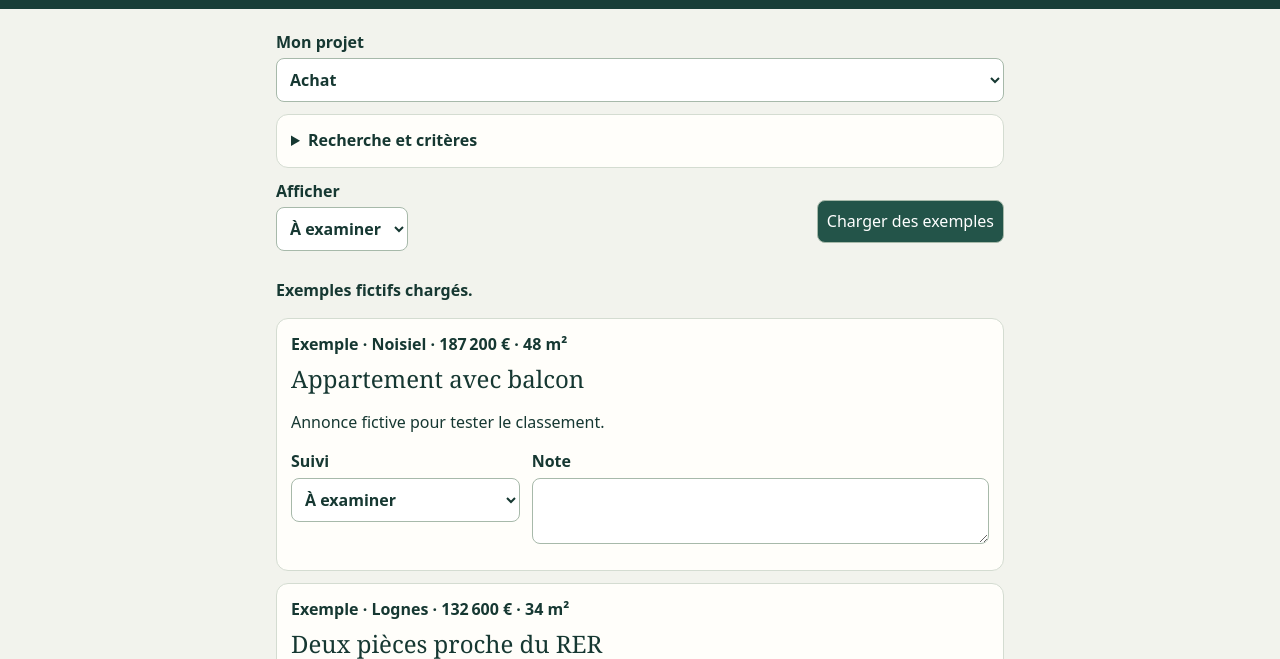
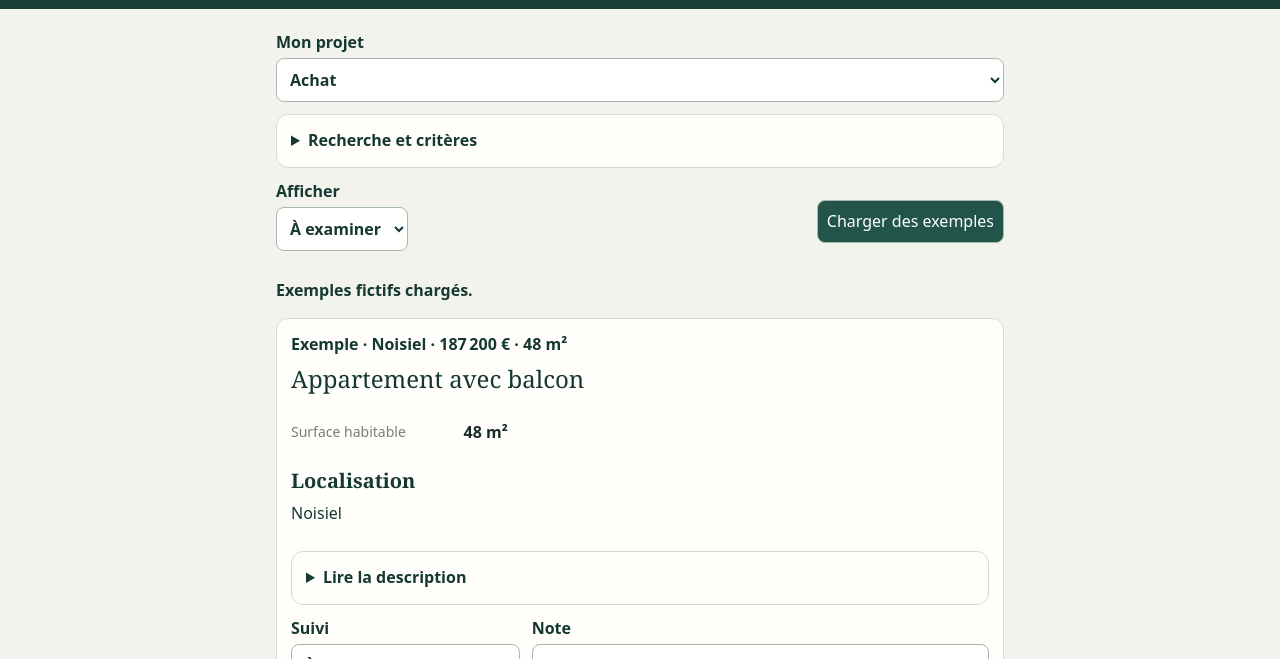
Before and after one commit to c34gl3j3rmy/carnet-immobilier, a plain HTML site: page index.html in a window 1280 px wide. Both pictures are taken after a click on the button "Charger des exemples". Shown: the part 141-800 px from the top of the page. Drawn offline with Linux system fonts and the light colour scheme.

Commit message:
Add files via upload

```diff
--- a/app.js
+++ b/app.js
@@ -1,7 +1,7 @@
 const el=id=>document.getElementById(id);
 const profiles=['Achat','Sous-location','Conciergerie'];
 const stages=['À examiner','Gardées','Contactées','Écartées'];
-const fields=['url','budget','area','words','detail'];
+const fields=['url','budget','area','words','detail','dpeMax','roomsMin'];
 const db=await new Promise((resolve,reject)=>{
  const req=indexedDB.open('carnet-immo-v1',1);
  req.onupgradeneeded=()=>req.result.createObjectStore('projects');
@@ -22,8 +22,9 @@ function safeUrl(value,search=false){
  try{const u=new URL(value);return u.protocol==='https:' && ['www.leboncoin.fr','leboncoin.fr'].includes(u.hostname) && (!search || u.pathname==='/recherche')?u.href:''}catch{return ''}
 }
 function normalize(a){
- const attr=k=>a.attributes?.find?.(v=>v.key===k)?.value;
- return {id:String(a.id),title:String(a.title||'Annonce'),city:a.city||'',price:a.price==null?null:Number(a.price),surface:Number(attr('square'))||null,description:a.description||'',rooms:attr('rooms'),dpe:attr('energy_rate'),date:a.firstPublicationDate,url:safeUrl(a.url)};
+ const attr=k=>a.attributes?.find?.(v=>v.key===k);
+ const value=k=>attr(k)?.valueLabel||attr(k)?.value||'';
+ return {id:String(a.id),title:String(a.title||'Annonce'),city:a.city||'',zipcode:a.zipcode||'',department:a.department||'',price:a.price==null?null:Number(a.price),surface:Number(attr('square')?.value)||null,description:a.description||'',rooms:value('rooms'),bedrooms:value('bedrooms'),bathrooms:value('nb_bathrooms'),showerRooms:value('nb_shower_room'),landSurface:value('land_plot_surface'),saleType:value('type_real_estate_sale')||value('immo_sell_type'),propertyType:value('real_estate_type')||a.categoryName||'',features:attr('specificities')?.valueLabel||'',dpe:value('energy_rate'),ges:value('ges'),reference:value('custom_ref'),date:a.firstPublicationDate,url:safeUrl(a.url),images:(a.images||[]).filter(x=>typeof x==='string'&&x.startsWith('https://img.leboncoin.fr/')).slice(0,12),ownerType:a.ownerType,ownerName:a.ownerName,attributes:a.attributes||[],pricePerM2:value('price_per_square_meter'),notaryFees:value('estimated_notary_fees'),totalProject:value('estimated_total_property_price'),annualCharges:value('annual_charges'),tax:value('property_tax'),floor:value('floor_display')||value('floor_number'),outside:value('outside_access'),heating:[value('heating_type'),value('heating_mode')].filter(Boolean).join(' · '),oldPrice:value('old_price')};
 }
 function rank(a,s){
  const reasons=[];let missing=false,excluded=false;
@@ -33,6 +34,8 @@ function rank(a,s){
   else if(fail(value,+threshold)){excluded=true;reasons.push(label+' hors critère')}
   else reasons.push(label+' conforme');
  }
+ if(s.roomsMin){const rooms=Number(String(a.rooms||'').match(/\d+/)?.[0]);if(!rooms){missing=true;reasons.push('Pièces à vérifier')}else if(rooms<Number(s.roomsMin)){excluded=true;reasons.push('Pièces sous le minimum')}else reasons.push('Pièces conformes')}
+ if(s.dpeMax){const ranks='ABCDEFG',max=ranks.indexOf(String(s.dpeMax).toUpperCase()),actual=ranks.indexOf(String(a.dpe||'').toUpperCase());if(actual<0){missing=true;reasons.push('DPE à vérifier')}else if(actual>max){excluded=true;reasons.push('DPE au-delà du maximum')}else reasons.push('DPE conforme')}
  const content=(a.title+' '+a.description).toLocaleLowerCase('fr');
  const matches=String(s.words||'').split(',').map(x=>x.trim().toLowerCase()).filter(x=>x && content.includes(x));
  return {score:(excluded?-2000:missing?-1000:0)+Math.min(matches.length,99),why:[...reasons,...matches].join(' · ')};
@@ -46,8 +49,19 @@ async function render(fill=false){
  if(!rows.length){cards.append(node('p','Aucune annonce dans cette vue.'));return}
  for(const {a,why} of rows){
   const card=node('article','');card.append(node('b',[a.demo?'Exemple':null,a.city,a.price==null?'Prix à vérifier':Number(a.price).toLocaleString('fr-FR')+' €',a.surface?a.surface+' m²':null].filter(Boolean).join(' · ')),node('h2',a.title));
-  if(why)card.append(node('p',why));if(a.description)card.append(node('p',a.description));
-  if(a.rooms||a.dpe)card.append(node('p',[a.rooms&&a.rooms+' pièce(s)',a.dpe&&'DPE '+a.dpe].filter(Boolean).join(' · ')));
+  if(why)card.append(node('p',why));
+  const facts=[['Type de vente',a.saleType],['Type de bien',a.propertyType],['Surface habitable',a.surface&&a.surface+' m²'],['Surface du terrain',a.landSurface],['Nombre de pièces',a.rooms],['Nombre de chambres',a.bedrooms],['Salles de bain',a.bathrooms],['Caractéristiques',a.features?.join(', ')],['Référence',a.reference]];
+  if(a.images?.length){const gallery=node('div','');gallery.className='gallery';for(const [index,src] of a.images.entries()){const image=document.createElement('img');image.src=src;image.alt=`Photo ${index+1} de l'annonce`;image.loading=index?'lazy':'eager';image.onerror=()=>image.remove();gallery.append(image)}card.append(gallery)}
+  const section=node('section','');section.className='property-facts';
+  const money=[['Prix au m²',a.pricePerM2&&Number(a.pricePerM2).toLocaleString('fr-FR')+' €/m²'],['Frais de notaire estimés',a.notaryFees&&Number(a.notaryFees).toLocaleString('fr-FR')+' €'],['Montant estimé du projet',a.totalProject&&Number(a.totalProject).toLocaleString('fr-FR')+' €'],['Charges annuelles',a.annualCharges&&Number(a.annualCharges).toLocaleString('fr-FR')+' €'],['Taxe foncière',a.tax&&Number(a.tax).toLocaleString('fr-FR')+' €'],['Ancien prix',a.oldPrice&&Number(a.oldPrice).toLocaleString('fr-FR')+' €']];
+  const financial=money.filter(([,value])=>value);if(financial.length){section.append(node('h3','Budget et charges'));for(const [label,value] of financial){const row=node('div','');row.className='fact';row.append(node('span',label),node('strong',String(value)));section.append(row)}}
+  for(const [label,value] of facts)if(value){const row=node('div','');row.className='fact';row.append(node('span',label),node('strong',String(value)));section.append(row)}
+  if(a.dpe||a.ges){section.append(node('h3','Diagnostics'));for(const [label,value] of [['Classe énergie',a.dpe],['GES',a.ges]])if(value){const row=node('div','');row.className='fact';row.append(node('span',label),node('strong',String(value).toUpperCase()));section.append(row)}}
+  if(a.city) {section.append(node('h3','Localisation'));section.append(node('p',[a.city,a.department,a.zipcode].filter(Boolean).join(' · ')))}
+  if(a.ownerType||a.ownerName){const row=node('div','');row.className='fact';row.append(node('span','Vendeur'),node('strong',[a.ownerName,a.ownerType==='pro'?'Professionnel':a.ownerType==='private'?'Particulier':''].filter(Boolean).join(' · ')));section.append(row)}
+  if(section.childElementCount)card.append(section);
+  if(a.description){const disclosure=document.createElement('details'),summary=node('summary','Lire la description');disclosure.append(summary,node('p',a.description));card.append(disclosure)}
+  if(a.date)card.append(node('p','Publiée le '+new Date(a.date.replace(' ','T')+'Z').toLocaleDateString('fr-FR')));
   if(safeUrl(a.url)){const link=node('a',"Ouvrir l'annonce");link.href=a.url;link.target='_blank';link.rel='noopener';card.append(link)}
   const footer=node('footer',''),label=node('label','Suivi'),sel=node('select',''),memo=node('label','Note'),note=node('textarea','');
   for(const v of stages)sel.add(new Option(v,v));sel.value=a.stage||stages[0];note.value=a.note||'';
--- a/index.html
+++ b/index.html
@@ -3,6 +3,7 @@
 <main><label>Mon projet<select id="profile"><option>Achat</option><option>Sous-location</option><option>Conciergerie</option></select></label>
 <details id="settings"><summary>Recherche et critères</summary><section><label>Recherche Leboncoin (URL avec villes, rayon et type de bien)<input id="url" type="url" placeholder="https://www.leboncoin.fr/recherche?..."></label>
 <div class="grid"><label>Budget maximal (€)<input id="budget" type="number" min="0" placeholder="Sans plafond"></label><label>Surface minimale (m²)<input id="area" type="number" min="0" placeholder="Indifférente"></label></div>
+<div class="grid"><label>DPE maximal<select id="dpeMax"><option value="">Indifférent</option><option>A</option><option>B</option><option>C</option><option>D</option><option>E</option><option>F</option><option>G</option></select></label><label>Nombre de pièces minimum<input id="roomsMin" type="number" min="0" placeholder="Indifférent"></label></div>
 <label>Mots à privilégier, séparés par des virgules<input id="words" placeholder="balcon, RER, meublé"></label>
 <label>Clé Apify (pour cette session)<input id="token" type="password" autocomplete="off"></label><label><input type="checkbox" id="detail"> Fiches détaillées (des frais Apify supplémentaires peuvent s'appliquer)</label><button id="refresh">Actualiser · 10 résultats maximum</button></section></details>
 <nav><label>Afficher<select id="scope"><option>À examiner</option><option>Gardées</option><option>Contactées</option><option>Écartées</option><option>Toutes</option></select></label><button id="demo">Charger des exemples</button></nav>
--- a/style.css
+++ b/style.css
@@ -1 +1,3 @@
 *{box-sizing:border-box}body{margin:0;background:#f2f3ed;color:#163832;font:16px/1.45 system-ui,sans-serif}header{background:#193e38;color:#fafaf1;padding:28px 5%}header div,main{max-width:760px;margin:auto}small{letter-spacing:.16em;color:#cbdcc6;font-weight:650}h1{font:normal clamp(32px,6vw,48px) Georgia,serif;margin:3px 0}main{padding:22px 16px 60px}label{display:block;font-weight:600}input,select,button,textarea{font:inherit;border:1px solid #a7b9aa;border-radius:8px;padding:9px;color:inherit;background:white}input:not([type=checkbox]),textarea,select{display:block;width:100%;margin:4px 0 12px}button,summary{cursor:pointer}button{background:#235449;color:white}button:disabled{opacity:.55}details,article{background:#fffefa;border:1px solid #d4dcd1;border-radius:12px;margin:12px 0;padding:14px}summary{font-weight:650}section{padding-top:14px}nav,.grid{display:flex;gap:12px;align-items:center;flex-wrap:wrap}nav{justify-content:space-between}.grid label{flex:1;min-width:130px}h2{font:normal 24px Georgia,serif;margin:6px 0}p{overflow-wrap:anywhere}a{color:#166652}article footer{display:grid;grid-template-columns:minmax(130px,1fr) 2fr;gap:12px}textarea{min-height:44px}#msg{font-weight:600}
+.property-facts{display:grid;grid-template-columns:repeat(2,minmax(0,1fr));column-gap:24px;row-gap:8px;padding:14px 0}.fact{display:grid;grid-template-columns:minmax(95px,1fr) minmax(70px,1fr);gap:8px;align-items:center;min-height:34px}.fact span{font-size:14px;color:#728078}.fact strong{font-weight:650;color:#182c29}.property-facts h3{grid-column:1/-1;font:600 20px Georgia,serif;margin:10px 0 0}.property-facts p{grid-column:1/-1;margin:0}@media(max-width:480px){.property-facts{column-gap:12px}.fact{grid-template-columns:1fr;gap:0}.fact strong{font-size:15px}}
+.gallery{display:flex;overflow-x:auto;gap:8px;margin:12px -2px;padding:2px;scroll-snap-type:x mandatory}.gallery img{height:190px;width:auto;max-width:85%;object-fit:cover;border-radius:9px;scroll-snap-align:start;background:#e7e9e2}.property-facts{grid-template-columns:repeat(2,minmax(0,1fr))}
--- a/sw.js
+++ b/sw.js
@@ -1,4 +1,4 @@
-const cacheName='carnet-immo-v1-'+self.registration.scope;
+const cacheName='carnet-immo-v1.2-'+self.registration.scope;
 self.addEventListener('install',e=>e.waitUntil(caches.open(cacheName).then(c=>c.addAll(['./','index.html','style.css','app.js','app.webmanifest','icon192.png','icon512.png']))));
 self.addEventListener('fetch',e=>{
  if(e.request.method==='GET' && e.request.url.startsWith(self.registration.scope))
```
